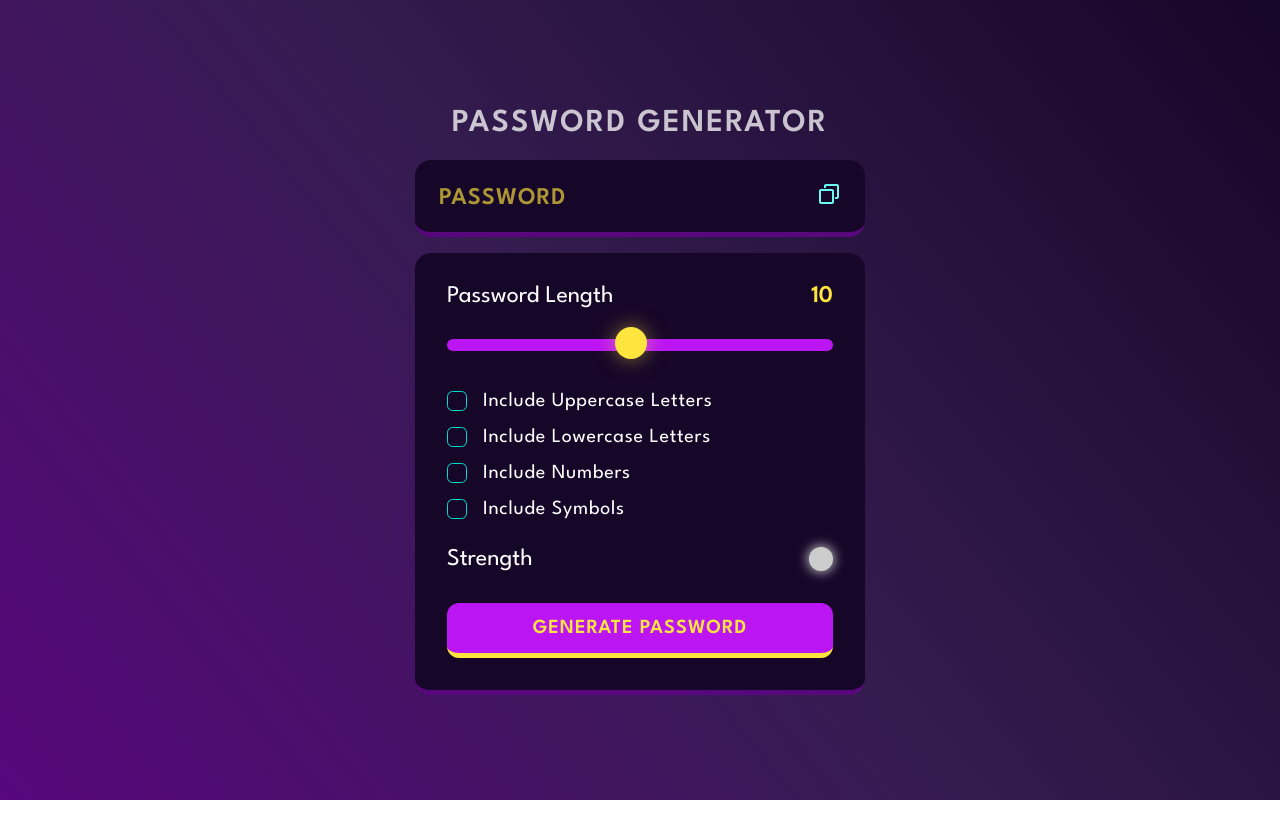
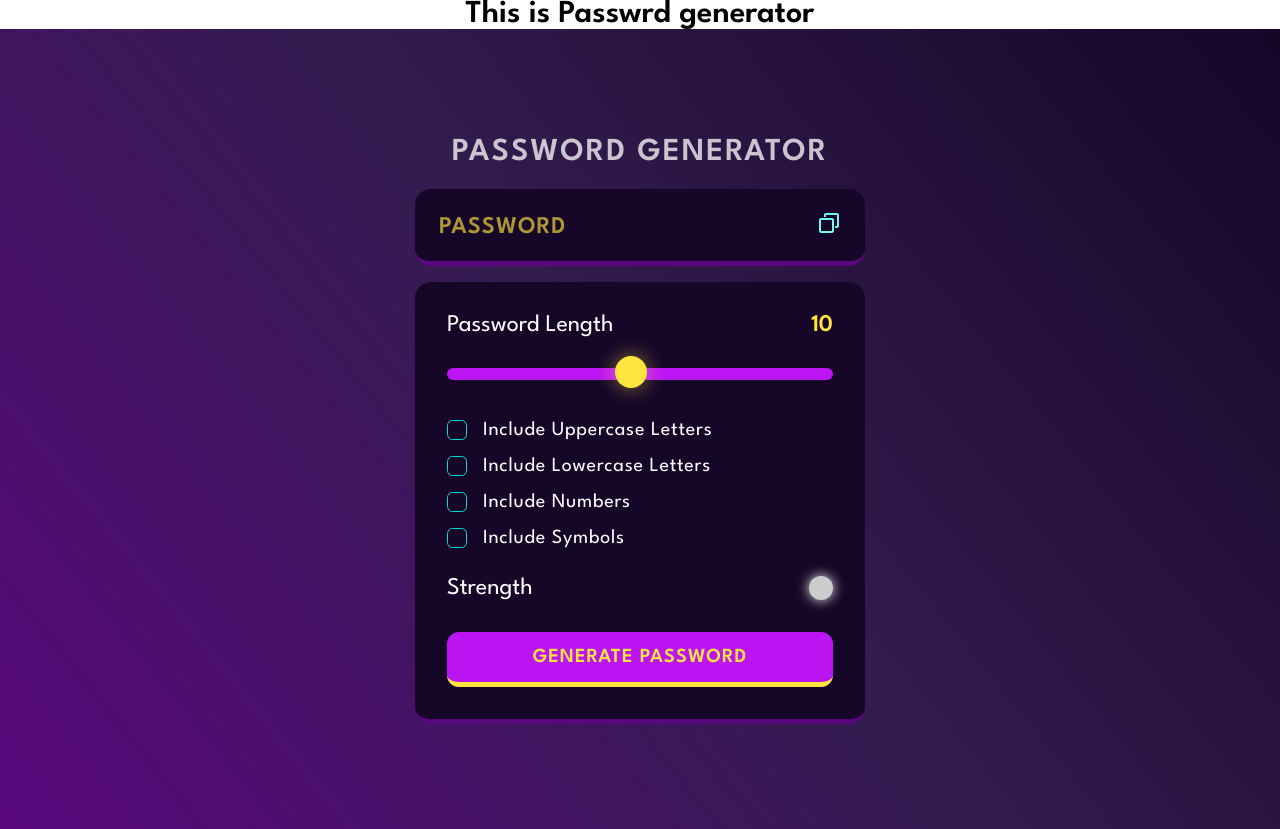
Before and after one commit to shivasaini7618/Password-Generator, a plain HTML site: page index.html in a window 1280 px wide. Before the commit the page ends 800 px from the top, so only its background shows below. Drawn offline with Linux system fonts and the light colour scheme.

Commit message:
add the heading

```diff
--- a/index.html
+++ b/index.html
@@ -17,6 +17,9 @@
     <link rel="stylesheet" href="./style.css" />
   </head>
   <body>
+    <div>
+      <h1 style="text-align: center;">This is Passwrd generator</h1>
+    </div>
     <div id="wrapper">
       <!-- Container -->
       <div class="container">
```
